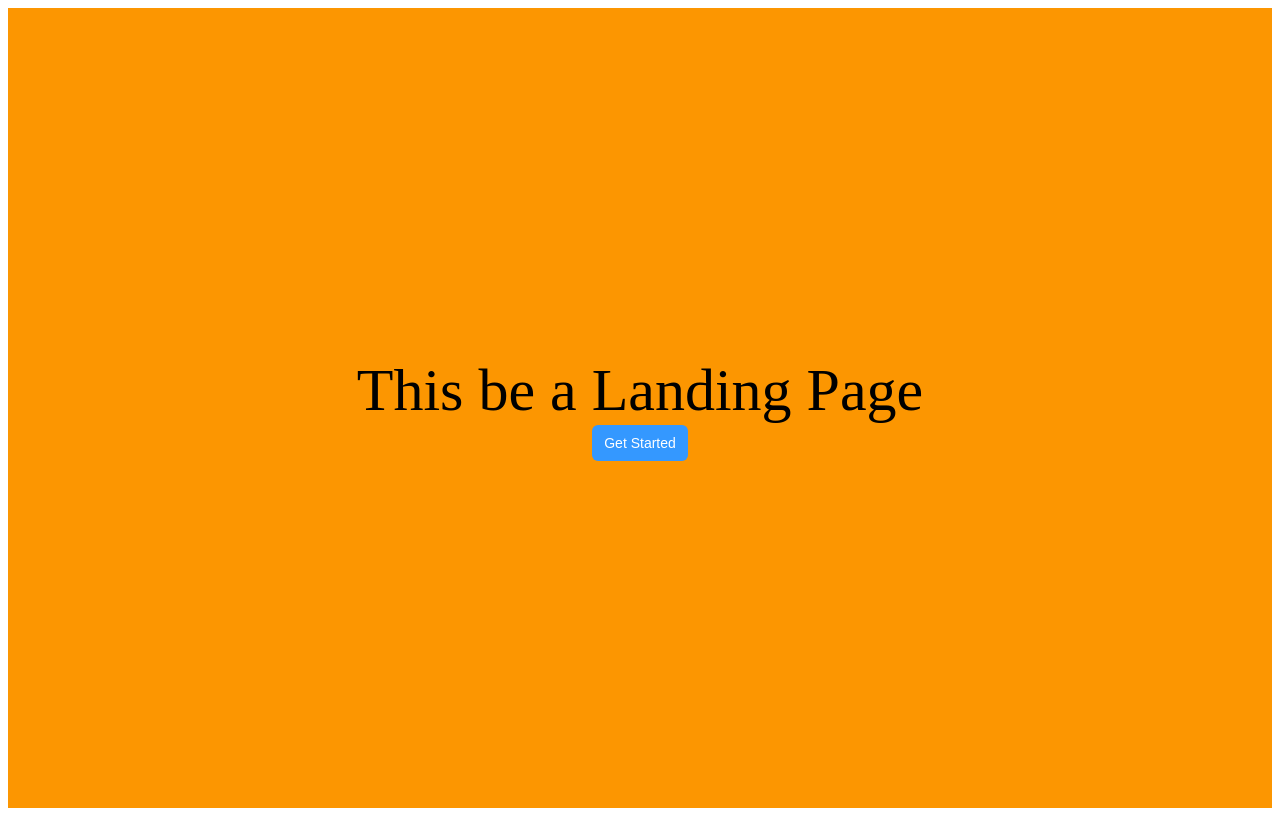
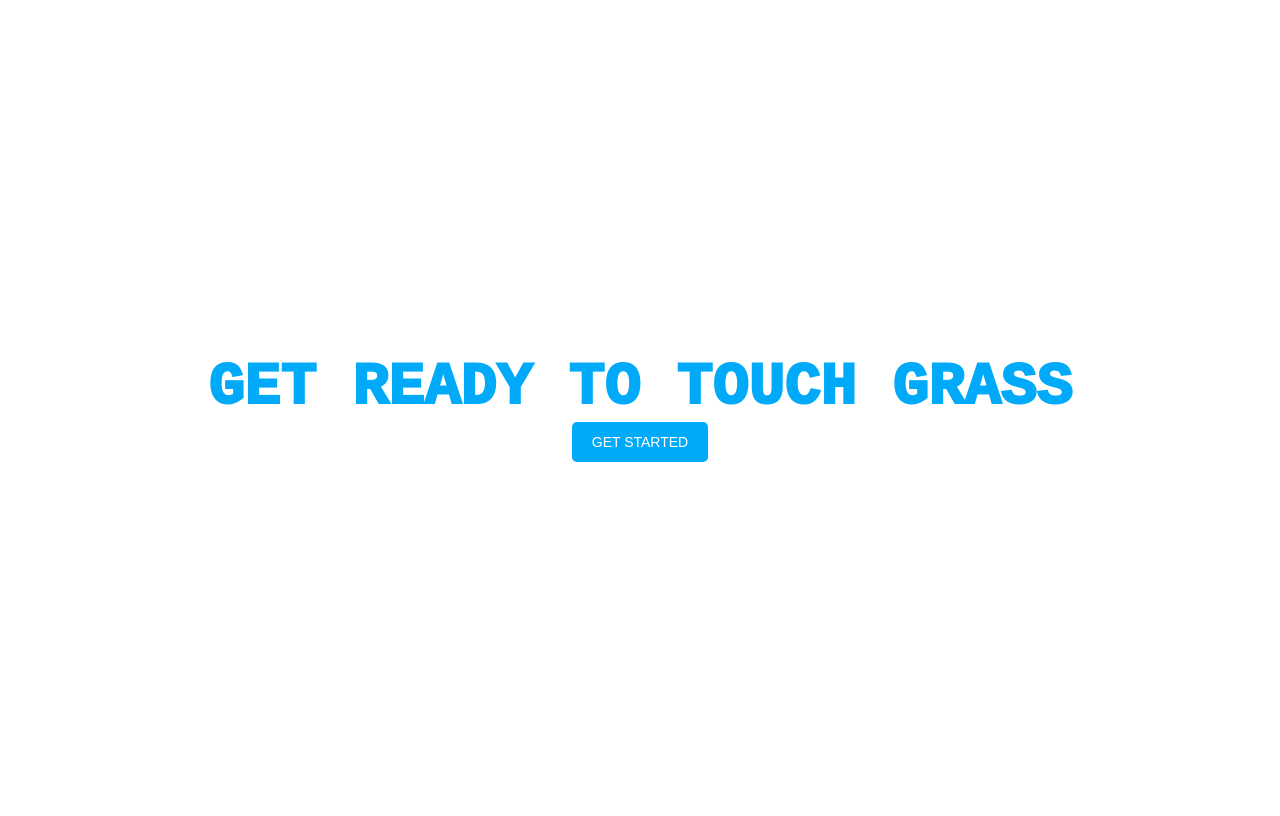
Before and after one commit to dayqiu22/sun-bather, a Next.js app: page / in a window 1280 px wide. Built offline with nearby package versions, Linux system fonts and the light colour scheme.

Commit message:
ui stuff

```diff
--- a/src/app/page.module.css
+++ b/src/app/page.module.css
@@ -1,10 +1,13 @@
 
 .description {
     font-size: 60px;
-    font-family: Papyrus;
+    font-family: "Anton", monospace;
+    font-weight: 999;
+    color: #00aaf8;
+
 }
 .main {
-    background-color: #FC9601;
+    /* background-color: #ffa25f; */
     height: 100vh;
     display: flex;
     justify-content: center;
--- a/src/app/page.tsx
+++ b/src/app/page.tsx
@@ -14,7 +14,7 @@ export default function Landing() {
         <Col xs={24}>
           <div className={styles.container}>
             <div className={styles.description}>
-              This be a Landing Page
+              GET READY TO TOUCH GRASS
             </div>
             <Start />
           </div>
--- a/src/app/ui/landing/start.tsx
+++ b/src/app/ui/landing/start.tsx
@@ -4,7 +4,9 @@ import Link from 'next/link'
 export default function Start() {
     return (
         <Link href = "./home">
-            <Button appearance="primary">Get Started</Button>
+            <Button appearance="primary" style={{ backgroundColor: '#00aaf8', color: 'white', border: 'none', borderRadius: '5px', padding: '10px 20px' }}>
+                GET STARTED
+            </Button>
         </Link>
     );
 }
```
